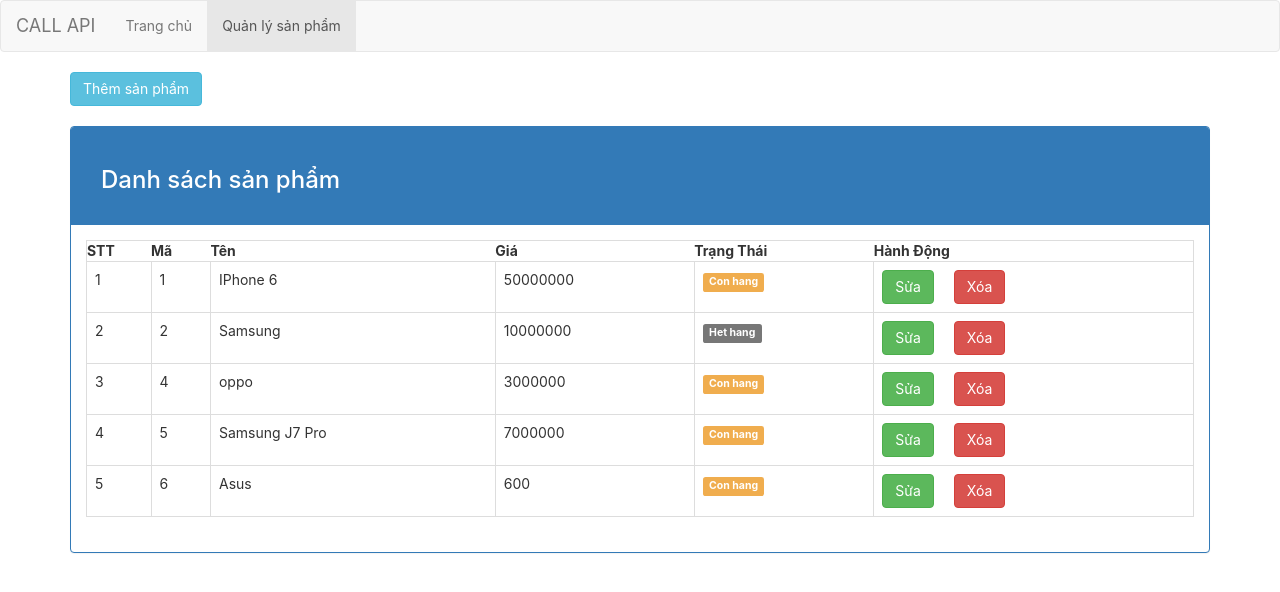
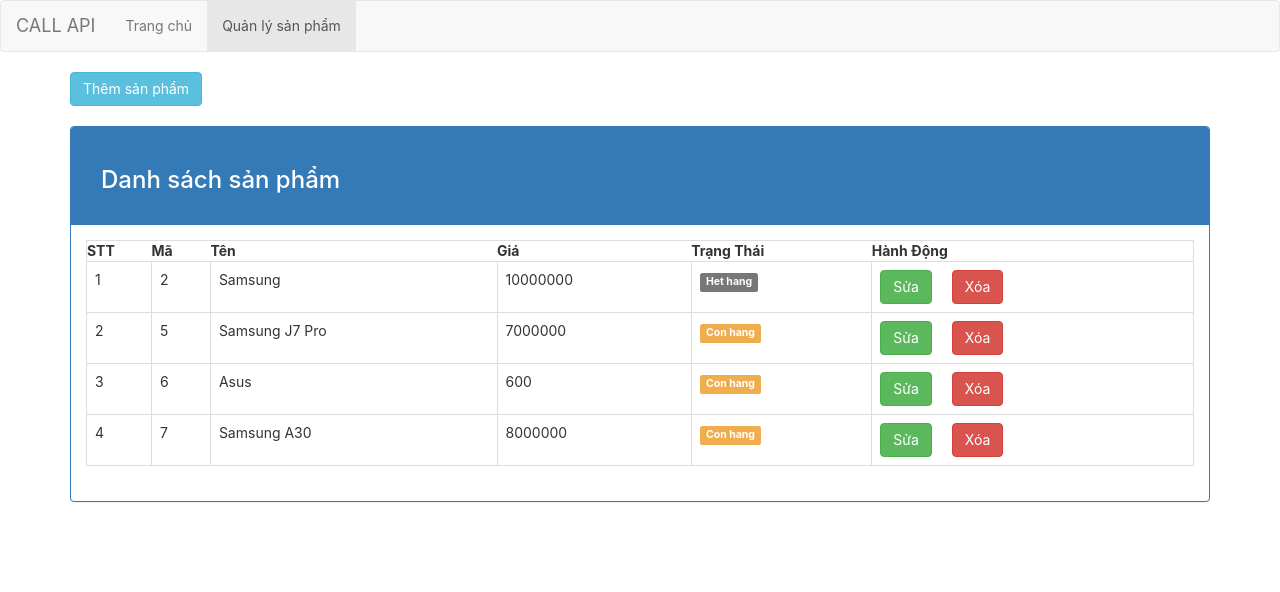
Before and after one commit to nhiph/connectApi, a React (Create React App) app: page /product-list in a window 1280 px wide. Shown: the top 592 px of the page. Built offline with nearby package versions, Linux system fonts and the light colour scheme; data requests are answered from the project's data file.

Commit message:
Chức năng xóa sản phẩm

```diff
--- a/db.json
+++ b/db.json
@@ -1,22 +1,10 @@
 {
   "products": [
-    {
-      "id": 1,
-      "name": "IPhone 6",
-      "price": 50000000,
-      "status": true
-    },
     {
       "id": 2,
       "name": "Samsung",
       "price": 10000000,
       "status": false
-    },
-    {
-      "name": "oppo",
-      "price": "3000000",
-      "status": "true",
-      "id": 4
     },
     {
       "name": "Samsung J7 Pro",
@@ -29,6 +17,12 @@
       "price": "600",
       "status": true,
       "id": 6
+    },
+    {
+      "name": "Samsung A30",
+      "price": "8000000",
+      "status": true,
+      "id": 7
     }
   ]
 }
--- a/src/components/productItem/ProductItem.js
+++ b/src/components/productItem/ProductItem.js
@@ -1,6 +1,13 @@
 import { Component } from 'react';
 
 class ProductItem extends Component {
+
+  onDelete = (id) => {
+    if(confirm('Bạn có chắc chắn muốn xóa khoong?')){ //eslint-disable-line
+      this.props.onDelete(id);
+    }
+  }
+
   render () {
     var {product, index} = this.props;
     var statusName = product.status ? 'Con hang' : 'Het hang';
@@ -20,7 +27,10 @@
                   <button type="button" className="btn btn-success mr-10">
                     Sửa
                       </button>
-                  <button type="button" className="btn btn-danger">
+                  <button
+                    type="button"
+                    className="btn btn-danger"
+                    onClick={ () => this.onDelete(product.id) }>
                     Xóa
                       </button>
                 </td>
--- a/src/pages/productlistpage/ProductListPage.js
+++ b/src/pages/productlistpage/ProductListPage.js
@@ -15,17 +15,39 @@
 
   componentDidMount(){
     callApi('products', 'GET', null).then(res => {
-      console.log(res.data);
       this.setState({
         products : res.data
       });
     });
   }
 
+  onDelete = (id) => {
+    var { products } = this.state;
+    callApi(`products/${id}`, 'DELETE', null).then(res => {
+      if(res.status===200){ //OK
+        var index = this.findIndex(products, id);
+        if(index !== -1){
+          products.splice(index, 1);
+          this.setState({
+            products: products
+          });
+        }
+      }
+    });
+  }
+
+  findIndex = (products, id) => {
+    var result = -1;
+    products.forEach((product, index) => {
+      if(product.id === id){
+        result = index;
+      }
+    });
+    return result;
+  }
 
   render () {
-    // var {products} = this.props;
-    var { products } = this.state;
+    var {products} = this.state;
     console.log(products);
     return (
       <div className="col-xs-12 col-sm-12 col-md-12 col-lg-12">
@@ -48,6 +70,7 @@
           key={index}
           product={product}
           index={index}
+          onDelete={this.onDelete}
         />
       );
     });
```
